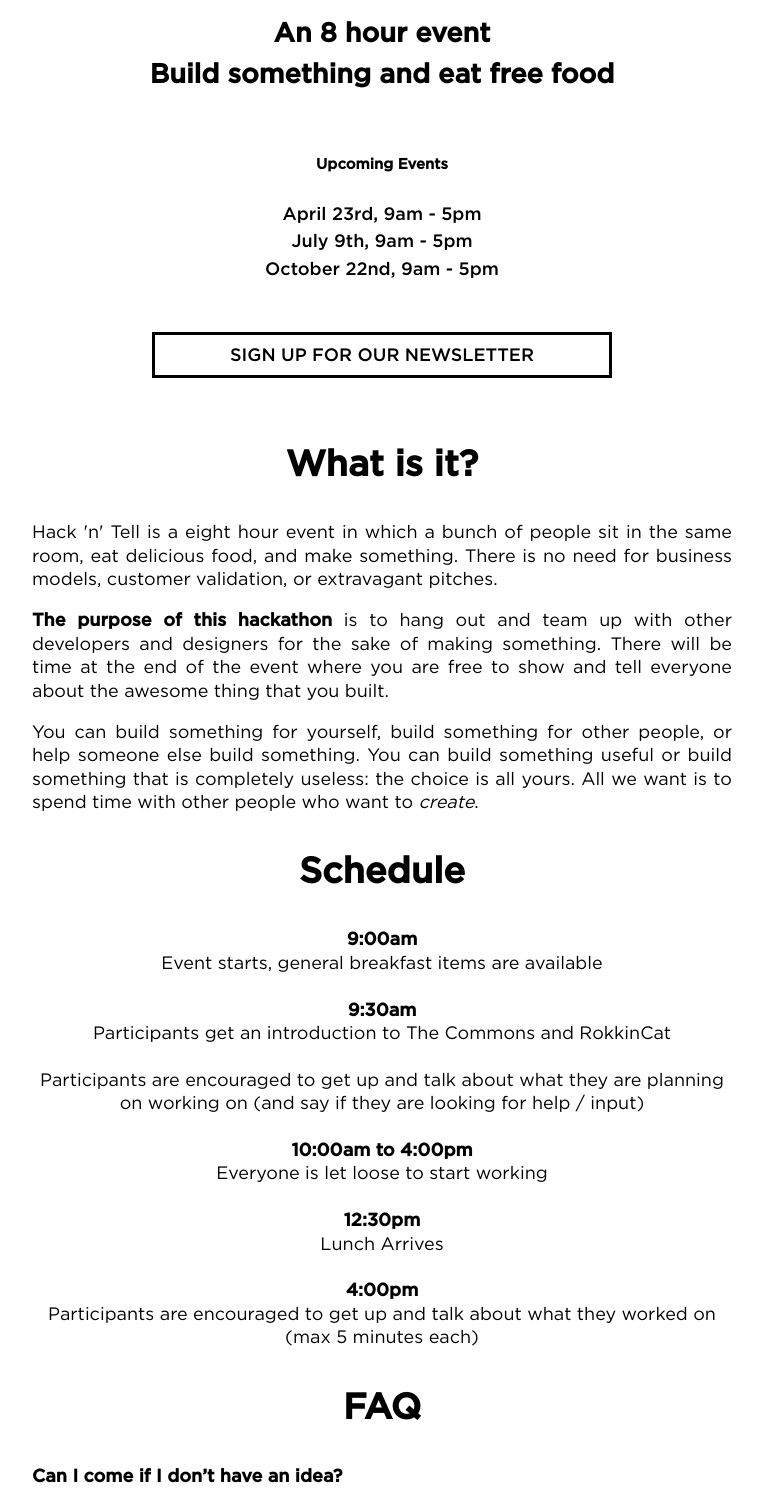
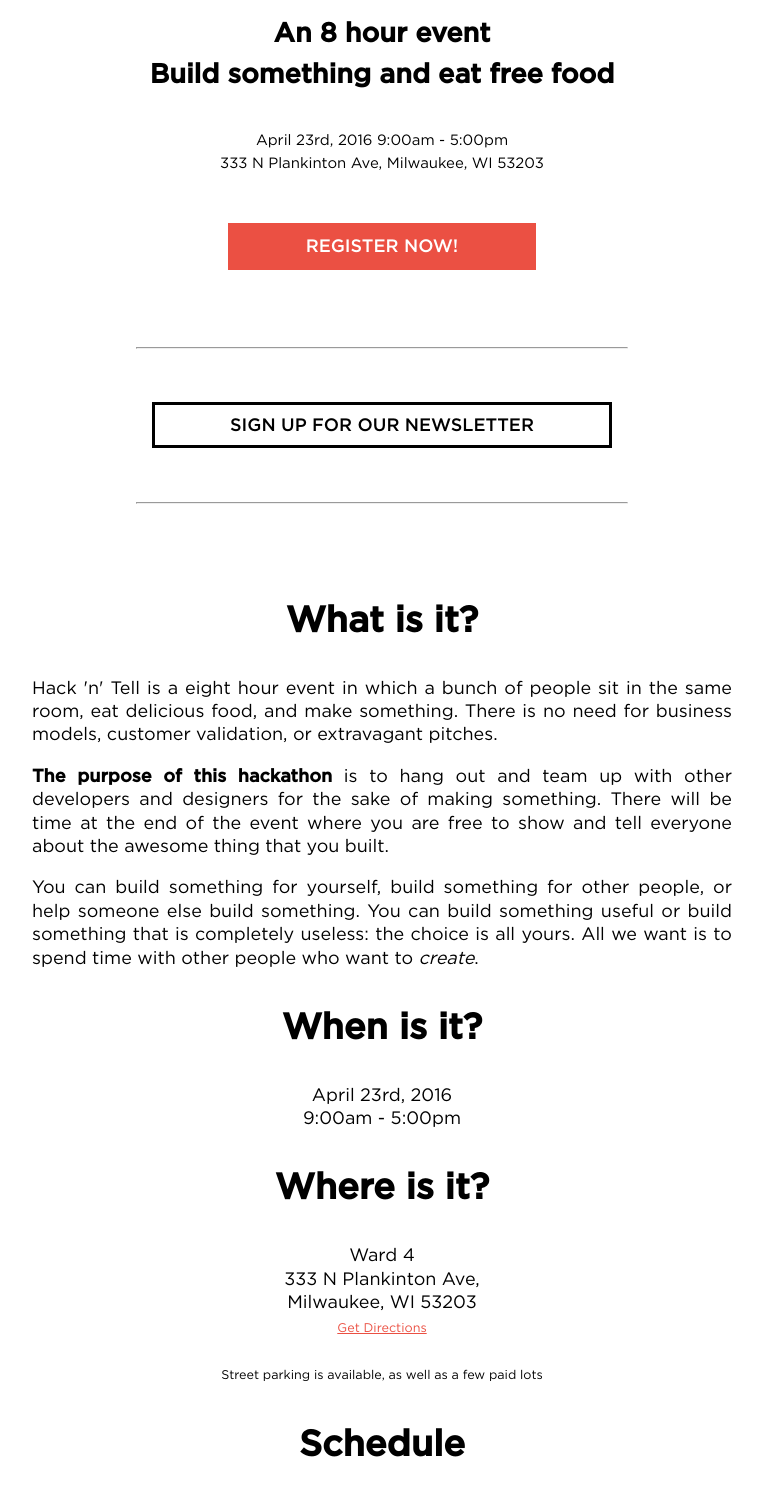
Before and after one commit to RokkinCat/hack-n-tell-old, a plain HTML site: page index.html in a window 1280 px wide. Shown: the part 301-1795 px from the top of the page, without its empty margins (258-1021 px from the left). Drawn offline with Linux system fonts and the light colour scheme.

Commit message:
add info for april 23rd event

```diff
--- a/index.html
+++ b/index.html
@@ -21,8 +21,8 @@
   <meta property="og:image" content="http://www.rokkincat.com/hack-n-tell/img/mark.png">
   <meta property="og:url" content="http://www.rokkincat.com/hack-n-tell/">
   <meta property="og:type" content="event">
-  <meta property="og:start_time" content="2016-01-30T15:00:00.000Z">
-  <meta property="og:end_time" content="2016-01-30T23:00:00.000Z">
+  <meta property="og:start_time" content="2016-04-23T15:00:00.000Z">
+  <meta property="og:end_time" content="2016-04-23T23:00:00.000Z">
 
   <link rel="stylesheet" href="css/rokkincat.css">
   <link rel="stylesheet" href="css/application.css">
@@ -42,14 +42,17 @@
         An 8 hour event<br>
         Build something and eat free food
       </h3>
-      <!--
       <h5 style="font-weight: 100;">
-        January 30th, 2016 9:00am - 5:00pm<br>
+        April 23rd, 2016 9:00am - 5:00pm<br>
         333 N Plankinton Ave, Milwaukee, WI 53203
       </h5>
       <br>
-      <a href="https://www.eventbrite.com/e/hack-tell-6-tickets-20733933754" class="btn btn-fade red upcase" target="_BLANK">Register Now!</a>
-      -->
+      <a href="git@github.com:RokkinCat/hack-n-tell.git" class="btn btn-fade red upcase" target="_BLANK">Register Now!</a>
+      <br >
+      <br >
+      <br >
+      <hr>
+      <!--
       <br />
       <h5>Upcoming Events</h5>
       <table style="width: 300px; margin: auto">
@@ -63,9 +66,12 @@
           <td>October 22nd, 9am - 5pm</td>
         </tr>
       </table>
+      -->
+      <br />
+      <a href="http://eepurl.com/bMEQhr" class="btn btn-fade upcase" target="_BLANK">Sign up for our newsletter</a>
       <br />
       <br />
-      <a href="http://eepurl.com/bMEQhr" class="btn btn-fade upcase" target="_BLANK">Sign up for our newsletter</a>
+      <hr />
     </div>
   </div>
   <div class="spacer30"></div>
@@ -88,9 +94,8 @@
       build something that is completely useless: the choice is all yours.
       All we want is to spend time with other people who want to <em>create</em>.
     </p>
-    <!--
     <h2>When is it?</h2>
-    <p class="center">January 30th, 2016<br> 9:00am - 5:00pm</p>
+    <p class="center">April 23rd, 2016<br> 9:00am - 5:00pm</p>
     <h2>Where is it?</h2>
     <p class="center">
         Ward 4<br>
@@ -102,7 +107,6 @@
       <br>
       <small>Street parking is available, as well as a few paid lots</small>
     </p>
-    -->
     <h2 id="schedule">Schedule</h2>
     <p class="center">
       <b>9:00am</b><br>
```
